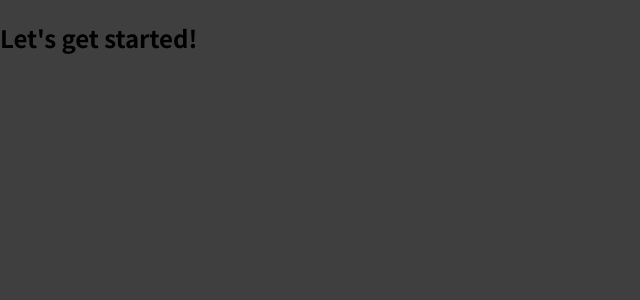
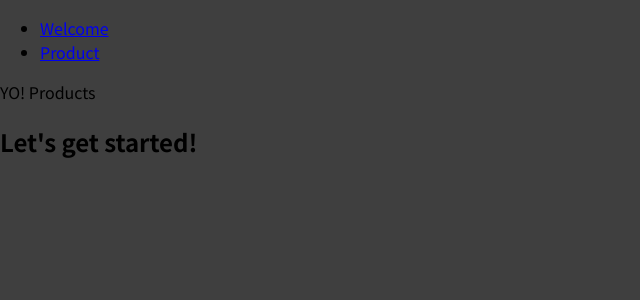
Before and after one commit to iShivam2012/RoutingProject, a React (Create React App) app: page /product in a window 1280 px wide. Shown: the top 300 px of the page, without its empty margins (0-640 px from the left). Built offline with nearby package versions, Linux system fonts and the light colour scheme.

Commit message:
added routes, links and browserRouter

```diff
--- a/src/App.js
+++ b/src/App.js
@@ -1,6 +1,18 @@
+import { Route } from "react-router-dom";
+import MainHeader from "./Components/MainHeader";
+import Product from "./Components/Product";
+import Welcome from "./Components/Welcome";
+
 function App() {
   return (
     <div>
+      <MainHeader />
+      <Route path="/welcome">
+        <Welcome />
+      </Route>
+      <Route path="/product">
+        <Product />
+      </Route>
       <h2>Let's get started!</h2>
     </div>
   );
--- /dev/null
+++ b/src/Components/MainHeader.js
@@ -0,0 +1,18 @@
+import { Link } from "react-router-dom";
+
+const MainHeader = () => {
+  return (
+    <header>
+      <ul>
+        <li>
+          <Link to="welcome">Welcome</Link>
+        </li>
+        <li>
+          <Link to="product">Product</Link>
+        </li>
+      </ul>
+    </header>
+  );
+};
+
+export default MainHeader;
--- /dev/null
+++ b/src/Components/Product.js
@@ -0,0 +1,6 @@
+import React from "react";
+
+const Product = () => {
+  return <p>YO! Products</p>;
+};
+export default Product;
--- /dev/null
+++ b/src/Components/Welcome.js
@@ -0,0 +1,6 @@
+import React from "react";
+
+const Welcome = () => {
+  return <p>YOkosooo! temheraa!!</p>;
+};
+export default Welcome;
--- a/src/index.js
+++ b/src/index.js
@@ -1,6 +1,12 @@
-import ReactDOM from 'react-dom';
+import ReactDOM from "react-dom";
 
-import './index.css';
-import App from './App';
+import "./index.css";
+import App from "./App";
+import { BrowserRouter } from "react-router-dom";
 
-ReactDOM.render(<App />, document.getElementById('root'));
+ReactDOM.render(
+  <BrowserRouter>
+    <App />
+  </BrowserRouter>,
+  document.getElementById("root")
+);
```
Also changed, not shown: 2 other files (tests, documents, lock files or other folders).
